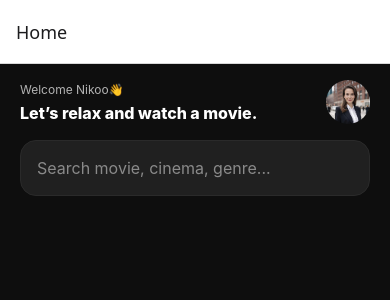
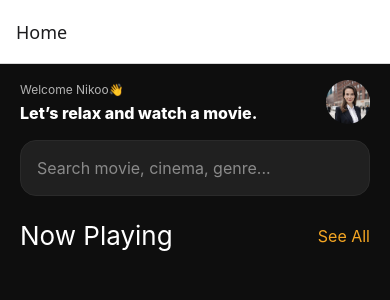
Before and after one commit to NikooNasrpooya/MovieCatalogue, a React Native app: screen /Home in a window 390 px wide. Shown: the top 300 px of the page. Built offline with nearby package versions, Linux system fonts and the light colour scheme; no server answers.

Commit message:
SectionHeader added

```diff
--- a/screens/HomeScreen.tsx
+++ b/screens/HomeScreen.tsx
@@ -5,7 +5,7 @@
 import { Movie } from '../types';
 import HeaderSection from '../src/components/HeaderSection';
 import SearchBar from '../src/components/SearchBar';
-
+import SectionHeader from '../src/components/SectionHeader';
 
 
 
@@ -28,6 +28,7 @@
       <StatusBar barStyle="light-content" />
       <HeaderSection />
       <SearchBar />
+      <SectionHeader title="Now Playing" />
     </ScrollView>
   );
 }
--- /dev/null
+++ b/src/components/SectionHeader.tsx
@@ -0,0 +1,12 @@
+import React from 'react';
+import { View, Text, TouchableOpacity } from 'react-native';
+import { colors } from '../theme/colors';
+
+export default function SectionHeader({ title, onPress }: { title: string; onPress?: () => void }) {
+  return (
+    <View style={{ marginTop: 24, marginHorizontal: 20, flexDirection: 'row', justifyContent: 'space-between', alignItems: 'center' }}>
+      <Text style={{ color: colors.text, fontSize: 26, fontWeight: '400' }}>{title}</Text>
+      <TouchableOpacity onPress={onPress}><Text style={{ color: colors.accent, fontSize: 16 }}>See All</Text></TouchableOpacity>
+    </View>
+  );
+}
```
